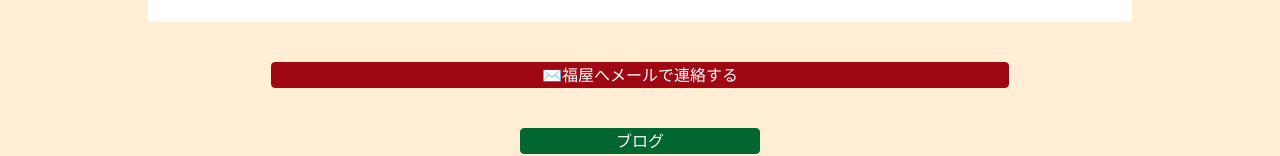
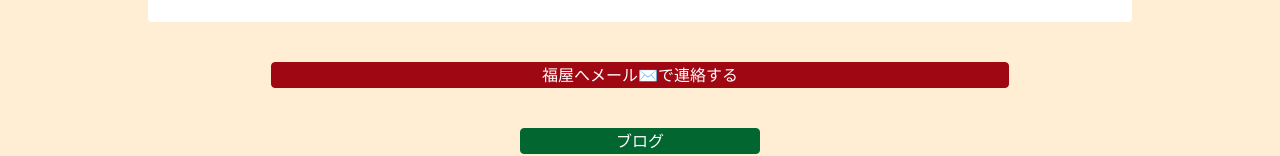
Before and after one commit to kashsan-jp/fukuya-blog, a Next.js app: page / in a window 1280 px wide. Shown: the part 595-751 px from the top of the page. Built offline with nearby package versions, Linux system fonts and the light colour scheme; no server answers; the database is empty.

Commit message:
2025.8.25.5

```diff
--- a/src/app/page.jsx
+++ b/src/app/page.jsx
@@ -53,7 +53,7 @@
       </div>
       <div className="mx-auto text-center bg-red-800 text-white mb-10 w-3/4 border border-red-800 rounded">
         <a href="mailto:wagashi_fukuya@yahoo.co.jp">
-          ✉️福屋へメールで連絡する
+          福屋へメール✉️で連絡する
         </a>
       </div>
       <div className="text-center rounded mb-5 m-auto border border-green-800 text-white bg-green-800 w-60">
```
